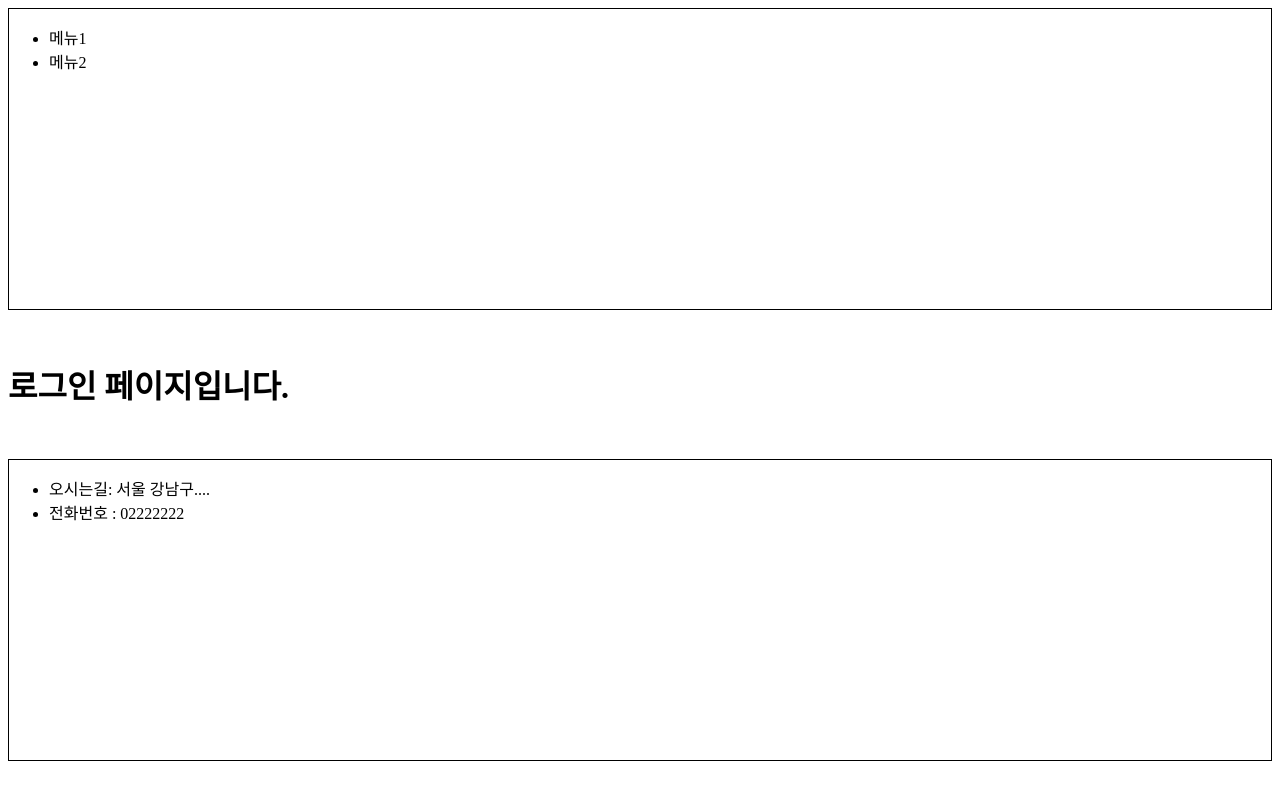
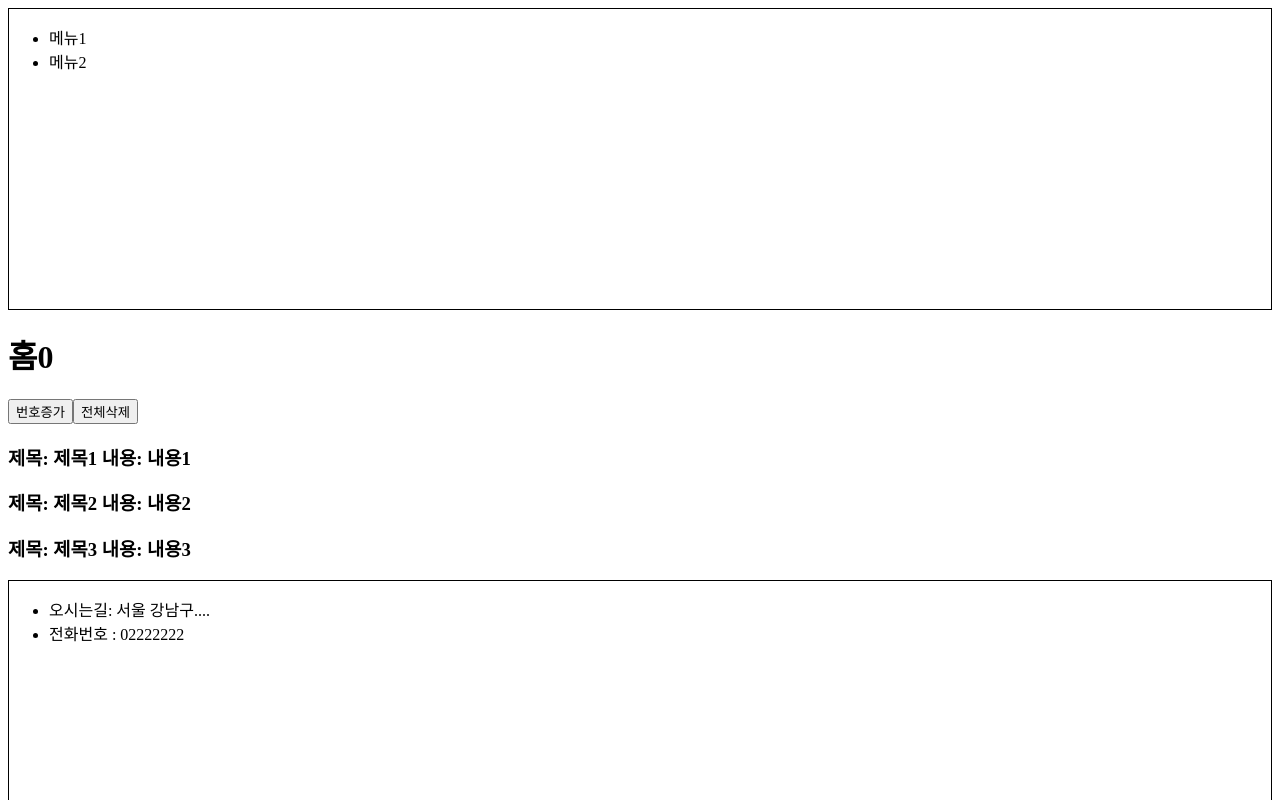
Before and after one commit to hanej93/react-springboot, a React (Create React App) app: page / in a window 1280 px wide. Shown: the top 800 px of the page. Built offline with nearby package versions, Linux system fonts and the light colour scheme.

Commit message:
props(변수, 함수 passing) 연습

```diff
--- a/src/App.js
+++ b/src/App.js
@@ -1,8 +1,9 @@
 import styled from 'styled-components';
+import HomePage from './pages/HomePage';
 import LoginPage from './pages/LoginPage';
 
 function App() {
-  return <LoginPage />;
+  return <HomePage />;
 }
 
 export default App;
--- a/src/components/Footer.js
+++ b/src/components/Footer.js
@@ -2,19 +2,19 @@
 import styled from 'styled-components';
 
 // styled-components => js파일과 css파일 관리!!
-const FooterList = styled.div`
+const StyledFooterDiv = styled.div`
   border: 1px solid black;
   height: 300px;
 `;
 
 const Footer = () => {
   return (
-    <FooterList>
+    <StyledFooterDiv>
       <ul>
         <li>오시는길: 서울 강남구....</li>
         <li>전화번호 : 02222222</li>
       </ul>
-    </FooterList>
+    </StyledFooterDiv>
   );
 };
 
--- a/src/components/Header.js
+++ b/src/components/Header.js
@@ -4,19 +4,19 @@
 // 하나의 컴포넌트를 생성(재사용)
 
 // styled-components => js파일과 css파일 관리!!
-const HeaderList = styled.div`
+const StyledHeaderDiv = styled.div`
   border: 1px solid black;
   height: 300px;
 `;
 
 const Header = () => {
   return (
-    <HeaderList>
+    <StyledHeaderDiv>
       <ul>
         <li>메뉴1</li>
         <li>메뉴2</li>
       </ul>
-    </HeaderList>
+    </StyledHeaderDiv>
   );
 };
 
--- /dev/null
+++ b/src/components/home/Home.js
@@ -0,0 +1,27 @@
+import React from 'react';
+
+// Function 방식
+const Home = (props) => {
+  //   const boards = props.boards;
+
+  // 구조분할 할당
+  const { boards, setBoards } = props;
+  const { number, setNumber } = props;
+
+  return (
+    <div>
+      <h1>홈{number}</h1>
+      <button onClick={() => setNumber(number + 1)}>번호증가</button>
+      <button onClick={() => setBoards([])}>전체삭제</button>
+      {boards.map((board) => {
+        return (
+          <h3>
+            제목: {board.title} 내용: {board.content}
+          </h3>
+        );
+      })}
+    </div>
+  );
+};
+
+export default Home;
--- a/src/components/login/Login.js
+++ b/src/components/login/Login.js
@@ -1,15 +1,15 @@
 import React from 'react';
 import styled from 'styled-components';
 
-const LoginBox = styled.div`
+const StyledLoginDiv = styled.div`
   padding: 30px 0 30px 0;
 `;
 
 const Login = () => {
   return (
-    <LoginBox>
+    <StyledLoginDiv>
       <h1>로그인 페이지입니다.</h1>
-    </LoginBox>
+    </StyledLoginDiv>
   );
 };
 
--- /dev/null
+++ b/src/pages/HomePage.js
@@ -0,0 +1,37 @@
+import React, { useEffect, useState } from 'react';
+import Footer from '../components/Footer';
+import Header from '../components/Header';
+import Home from '../components/home/Home';
+
+const HomePage = () => {
+  // http 요청 (fetch, axios(다운))
+  const [boards, setBoards] = useState([]);
+  const [number, setNumber] = useState(0);
+
+  useEffect(() => {
+    // 다운로드 가정 = fetch(), axios(), ajax()
+    let data = [
+      { id: 1, title: '제목1', content: '내용1' },
+      { id: 2, title: '제목2', content: '내용2' },
+      { id: 3, title: '제목3', content: '내용3' },
+    ];
+
+    // 빈데이터
+    setBoards([...data]);
+  }, []); // 빈 배열 최초에 한번만 실행
+
+  return (
+    <div>
+      <Header />
+      <Home
+        boards={boards}
+        setBoards={setBoards}
+        number={number}
+        setNumber={setNumber}
+      />
+      <Footer />
+    </div>
+  );
+};
+
+export default HomePage;
```
